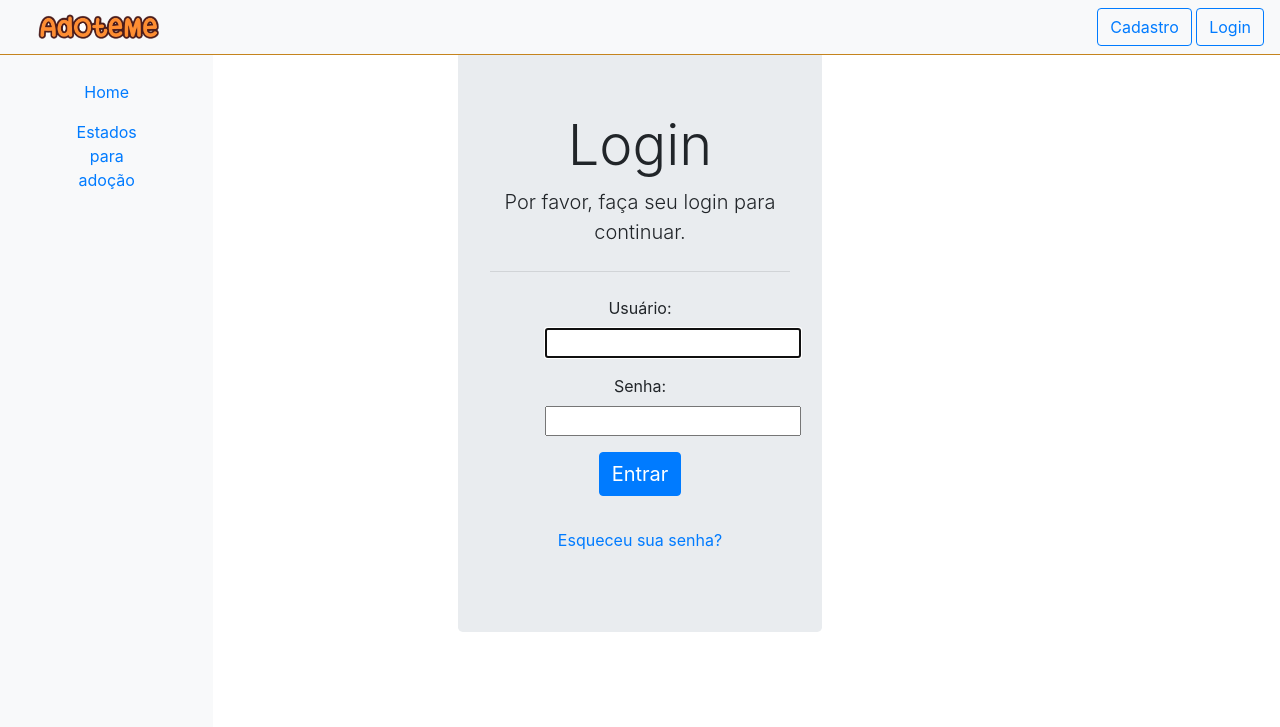
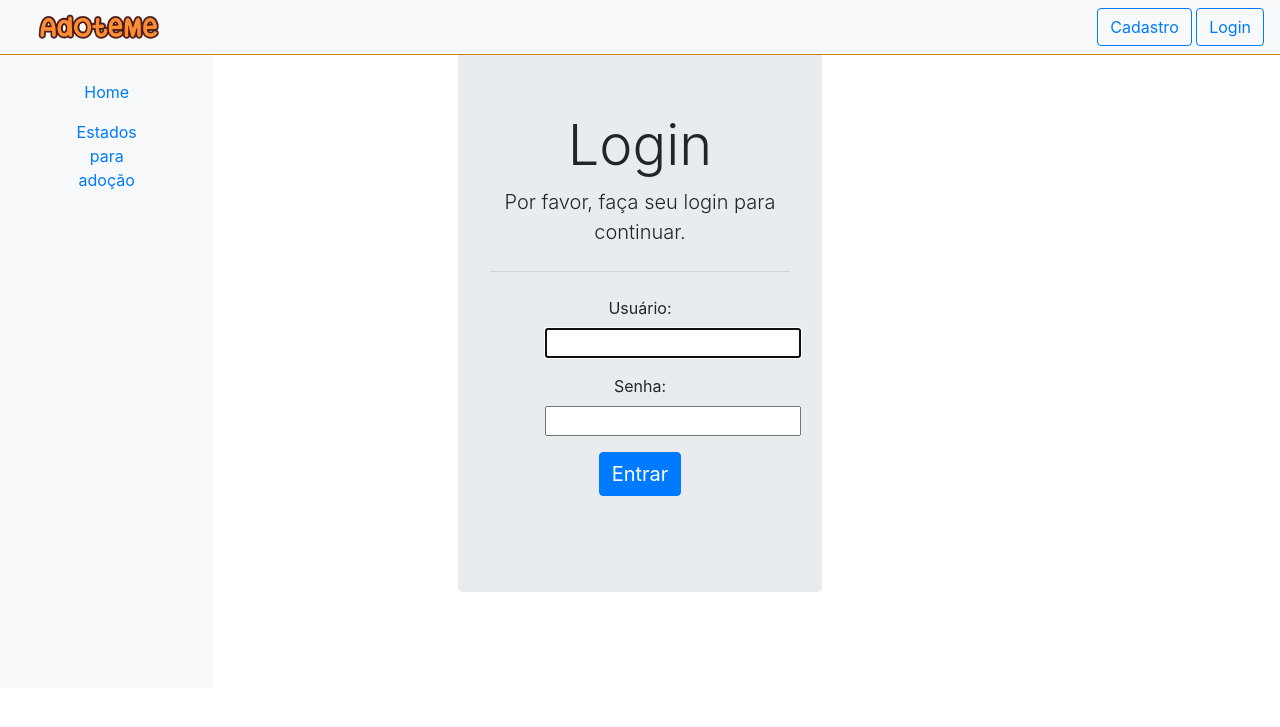
Before and after one commit to isabellalcarmo/AdoteMe, a Django app: page /accounts/login/ in a window 1280 px wide. Shown: the top 727 px of the page. Run offline with Django 3.2, Linux system fonts and the light colour scheme; some libraries are stand-ins or nearby versions.

Commit message:
Retirando código inutilizado

```diff
--- a/projeto/adoteme/templates/registration/login.html
+++ b/projeto/adoteme/templates/registration/login.html
@@ -49,7 +49,6 @@
 						</div>
 					</div>
 					<input type="hidden" name="next" value="{{ next }}" />
-					<p><a href="#">Esqueceu sua senha?</a></p>
 				</div>
 			</form>
 		</div>
--- a/projeto/adoteme/templates/registration/password_change_form.html
+++ b/projeto/adoteme/templates/registration/password_change_form.html
@@ -43,7 +43,6 @@
 						</div>
 					</div>
 					<input type="hidden" name="next" value="{{ next }}" />
-					<p><a href="#">Esqueceu sua senha?</a></p>
 				</div>
 			</form>
 		</div>
```
